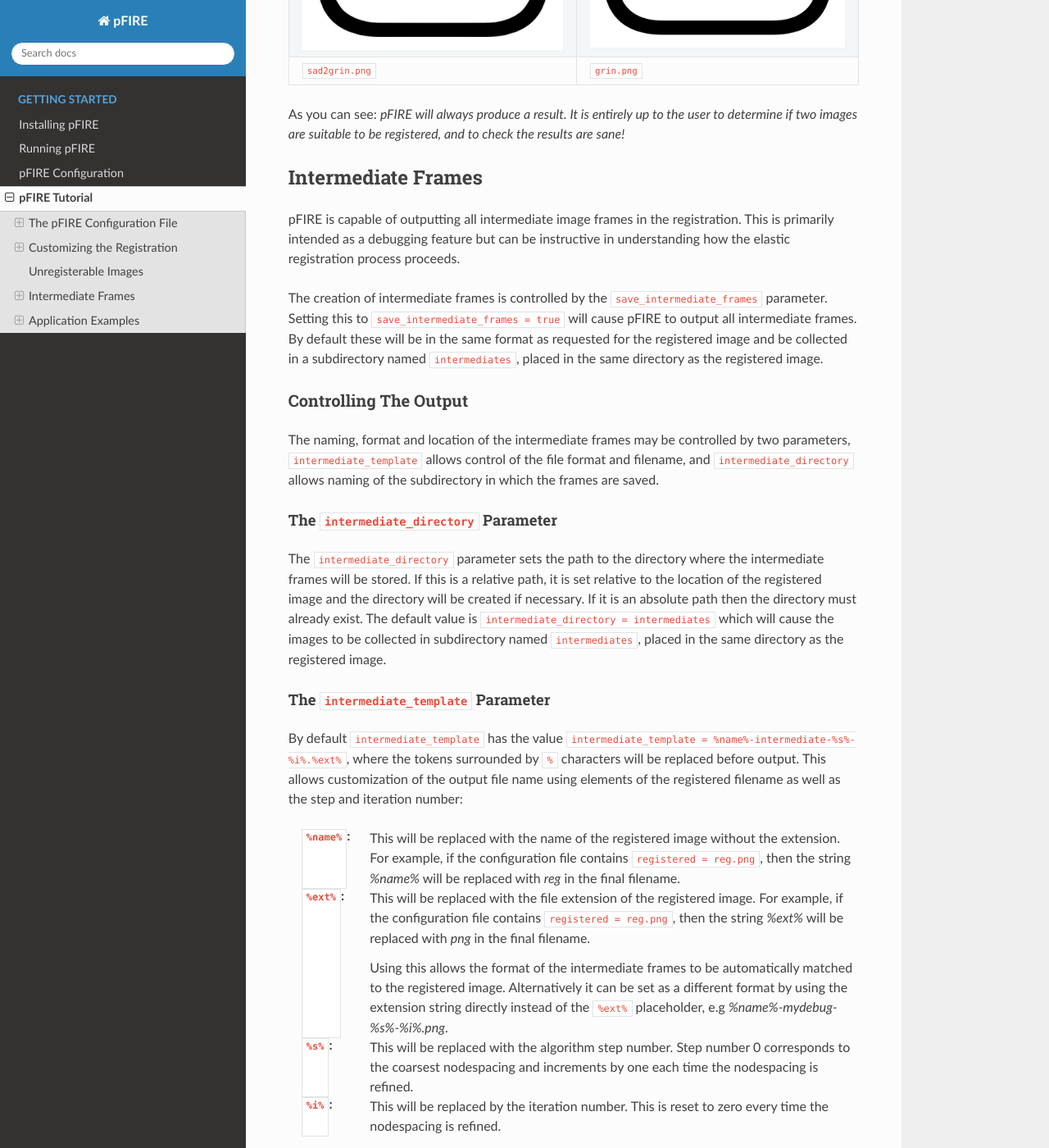
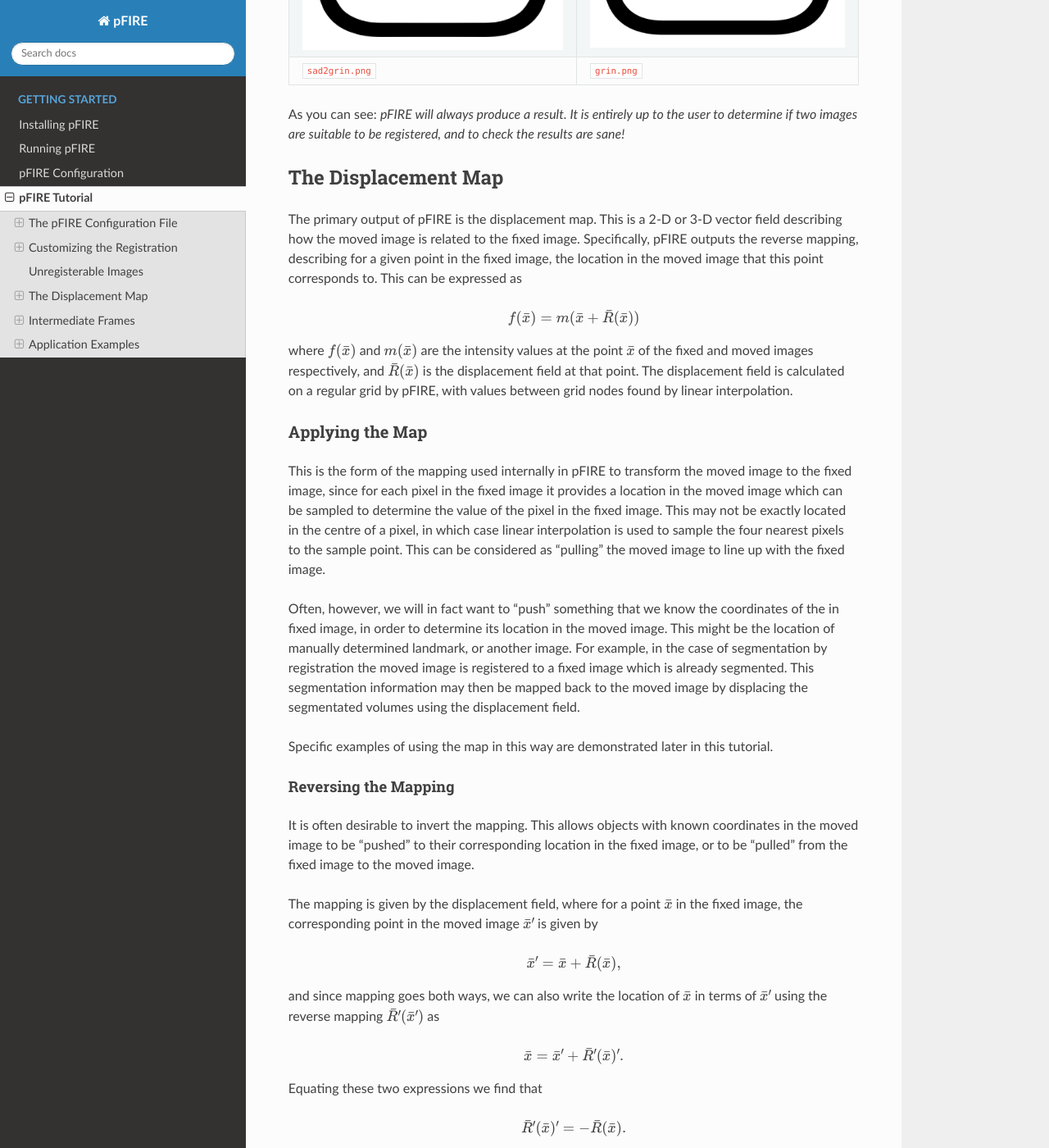
Before and after one commit to INSIGNEO/pFIRE, a Sphinx documentation site: the page built from doc/tutorial.rst, in a window 1280 px wide and 1400 px high, scrolled down 7753 px. Shown: the whole window at 82% size. Built offline with Sphinx 7.4.7 and the Read the Docs theme 2.0.0, drawn with Linux system fonts in a browser that asks for light colours; some of the changed text lies outside the part shown.

Commit message:
add map description and reversing

```diff
--- a/doc/tutorial.rst
+++ b/doc/tutorial.rst
@@ -278,6 +278,99 @@ provided in ``sad2grin.conf``.  Performing the registration should result in:
 As you can see: *pFIRE will always produce a result. It is entirely up to the user to determine if
 two images are suitable to be registered, and to check the results are sane!*
 
+The Displacement Map
+====================
+
+The primary output of pFIRE is the displacement map.  This is a 2-D or 3-D vector field describing
+how the moved image is related to the fixed image.  Specifically, pFIRE outputs the reverse
+mapping, describing for a given point in the fixed image, the location in the moved image that this
+point corresponds to.  This can be expressed as
+
+.. math:: f(\bar{x}) = m(\bar{x} + \bar{R}(\bar{x}))
+
+where :math:`f(\bar{x})` and :math:`m(\bar{x})` are the intensity values at the point
+:math:`\bar{x}` of the fixed and moved images respectively, and :math:`\bar{R}(\bar{x})` is the
+displacement field at that point.  The displacement field is calculated on a regular grid by pFIRE,
+with values between grid nodes found by linear interpolation.
+
+Applying the Map
+----------------
+
+This is the form of the mapping used internally in pFIRE to transform the moved image to the fixed image, since
+for each pixel in the fixed image it provides a location in the moved image which can be sampled to
+determine the value of the pixel in the fixed image. This may not be exactly located in the centre
+of a pixel, in which case linear interpolation is used to sample the four nearest pixels to the
+sample point.  This can be considered as "pulling" the moved image to line up with the fixed image.
+
+Often, however, we will in fact want to "push" something that we know the coordinates of the in
+fixed image, in order to determine its location in the moved image.  This might be the location of
+manually determined landmark, or another image. For example, in the case of segmentation by
+registration the moved image is registered to a fixed image which is already segmented.  This
+segmentation information may then be mapped back to the moved image by displacing the segmentated
+volumes using the displacement field.
+
+Specific examples of using the map in this way are demonstrated later in this tutorial.
+
+Reversing the Mapping
+"""""""""""""""""""""
+
+It is often desirable to invert the mapping. This allows objects with known coordinates in
+the moved image to be "pushed" to their corresponding location in the fixed image, or to be
+"pulled" from the fixed image to the moved image.
+
+The mapping is given by the displacement field, where for a point :math:`\bar{x}` in the fixed
+image, the corresponding point in the moved image :math:`\bar{x}'` is given by
+
+.. math:: \bar{x}' = \bar{x} + \bar{R}(\bar{x}),
+
+and since mapping goes both ways, we can also write the location of :math:`\bar{x}` in terms of
+:math:`\bar{x}'` using the reverse mapping :math:`\bar{R}'(\bar{x}')` as
+
+.. math:: \bar{x} = \bar{x}' + \bar{R}'(\bar{x})'.
+
+Equating these two expressions we find that
+
+.. math:: \bar{R}'(\bar{x})' = -\bar{R}(\bar{x}).
+
+This means we can get the reverse mapping by simply reversing the direction of the displacement
+field, **but we must also remember to move the nodes**. The locations of the nodes for the reverse
+mapping are found by pushing the nodes from the forward mapping from the fixed image to the moved
+image.
+
+This relationship is demonstrated graphically below:
+
++-----------------------------+-----------------------------+
+| |forward_mapping|           | |reverse_mapping|           |
++-----------------------------+-----------------------------+
+| Foward Mapping              | Reverse Mapping             |
++-----------------------------+-----------------------------+
+
+.. |forward_mapping| image:: /_static/tutorial_images/mapping_forward.svg
+   :scale: 100%
+
+.. |reverse_mapping| image:: /_static/tutorial_images/mapping_reverse.svg
+   :width: 100%
+
+
+If the reverse mapping field is needed at the original node coordinates this can be found by
+interpolating the reverse mapping at the moved nodes.
+
+The HDF5/XDMF Output Format
+---------------------------
+-hdf5 format
+
+Visualising The Map
+-------------------
+
+Paraview
+""""""""
+
+The ``map2png`` script
+""""""""""""""""""""""
+
+-simple 2D map vis tool
+
+
 Intermediate Frames
 ===================
 
```
Also changed, not shown: doc/_static/tutorial_images/mapping_forward.svg (added), doc/_static/tutorial_images/mapping_reverse.svg (added), 3 other files.
